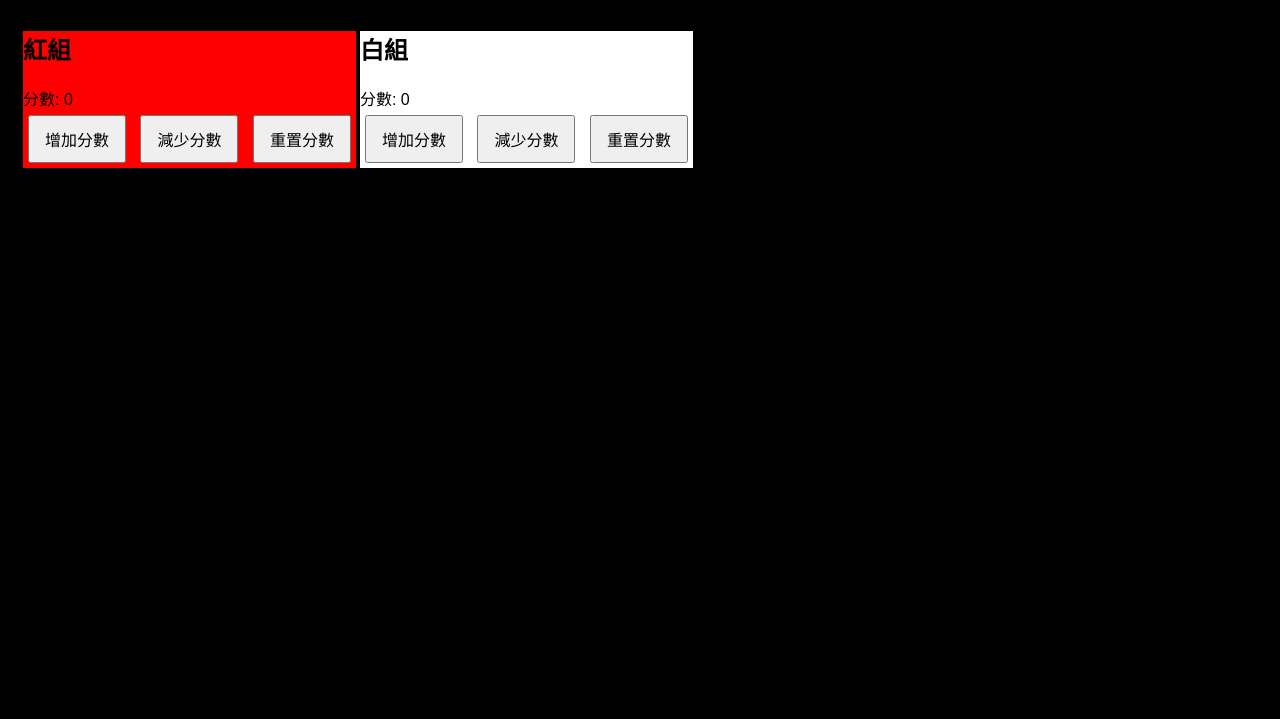
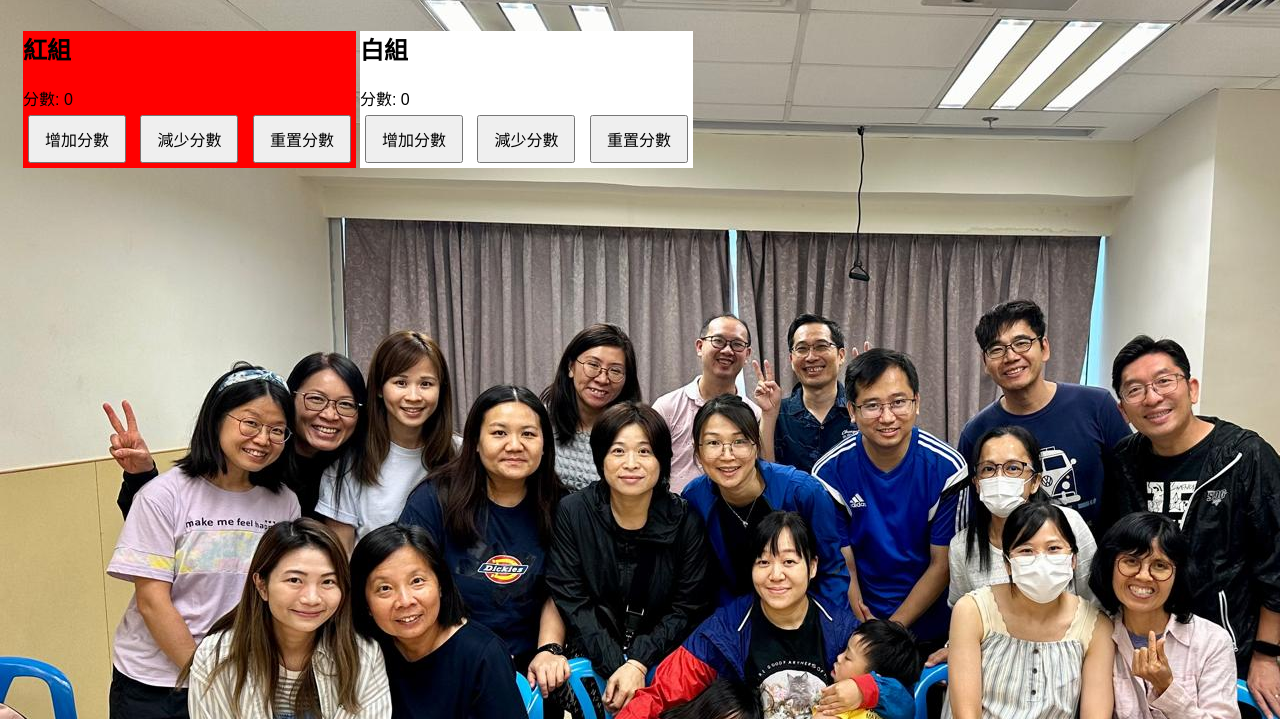
Before and after one commit to gerardh1/score_demo, a plain HTML site: page score.html in a window 1280 px wide. Shown: the part 81-800 px from the top of the page. Drawn offline with Linux system fonts and the light colour scheme.

Commit message:
Update score.html 2

```diff
--- a/score.html
+++ b/score.html
@@ -23,7 +23,7 @@
         }
     </style>
 </head>
-<body bgcolor="black">
+<body background="image.jpg">
     <div style="color:white"><h1>紅白大賽計分系統</h1></div>
     <table>
         <Tr>
```
